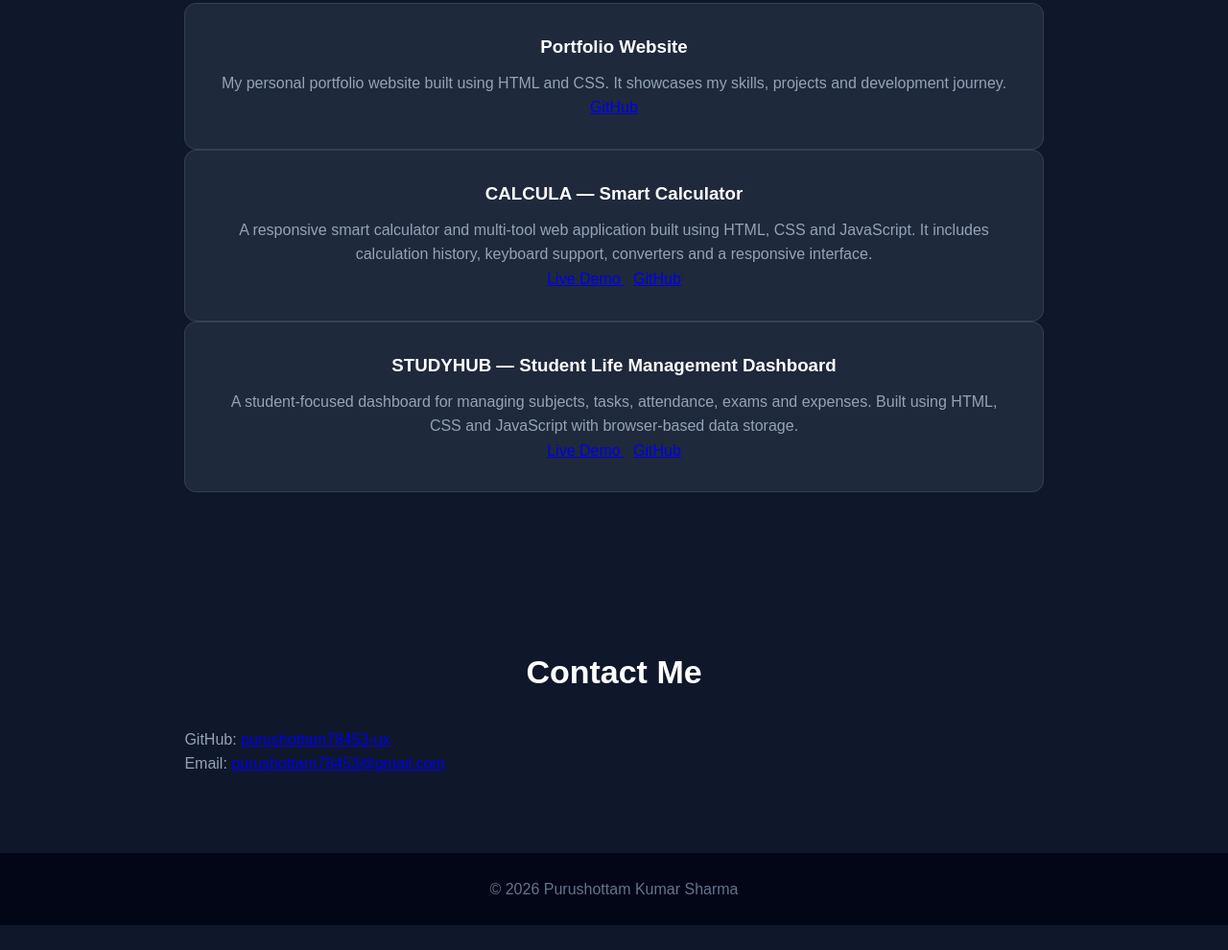
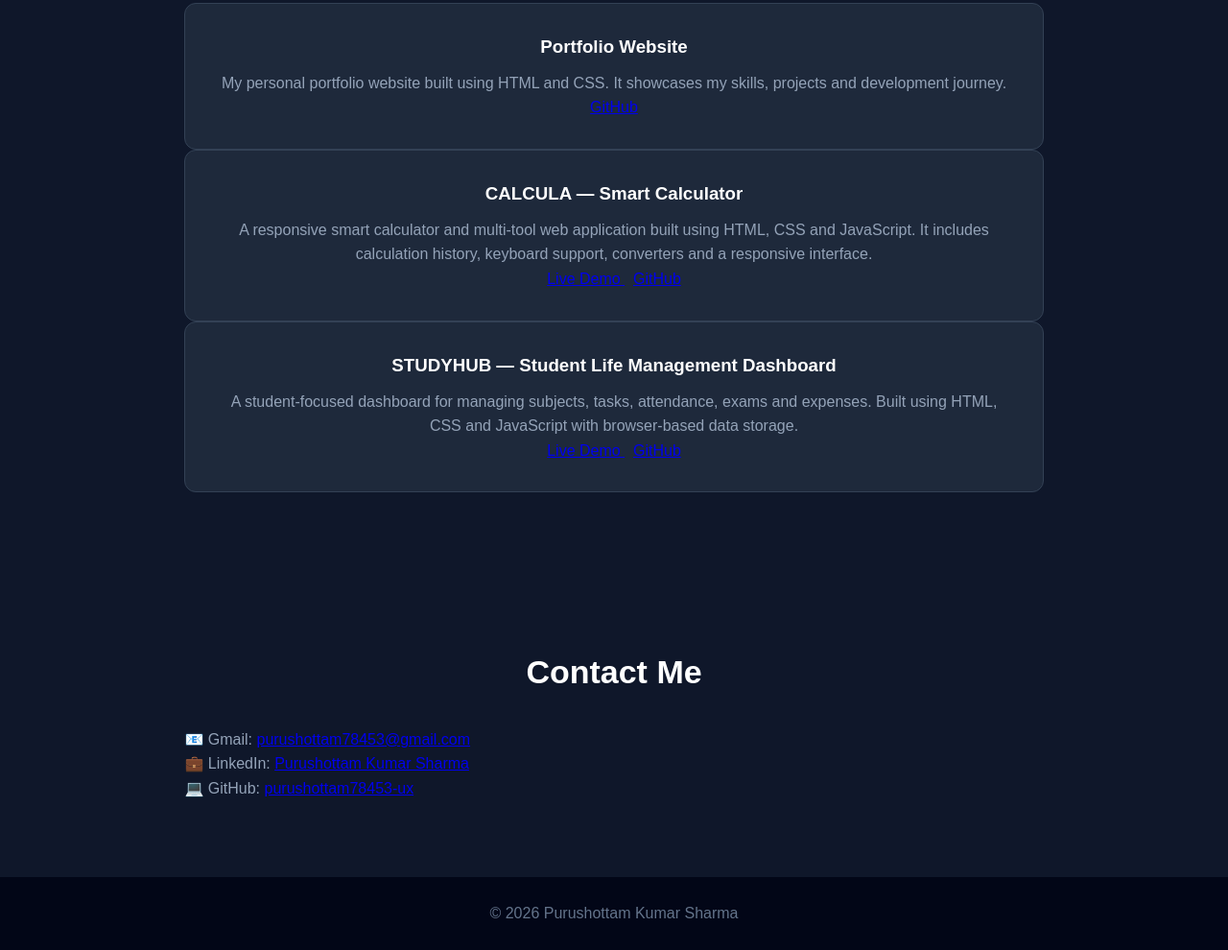
Before and after one commit to purushottam78453-ux/portfolio, a plain HTML site: page index.html in a window 1280 px wide. Shown: the part 1494-2484 px from the top of the page at 96% size. Before the commit the page ends 2458 px from the top, so only its background shows below. Drawn offline with Linux system fonts and the light colour scheme.

Commit message:
feat: add LinkedIn and contact links

```diff
--- a/index.html
+++ b/index.html
@@ -159,16 +159,25 @@
         <h2>Contact Me</h2>
 
         <p>
-            GitHub:
-            <a href="https://github.com/purushottam78453-ux" target="_blank">
-                purushottam78453-ux
+            📧 Gmail:
+            <a href="mailto:purushottam78453@gmail.com">
+                purushottam78453@gmail.com
             </a>
         </p>
 
         <p>
-            Email:
-            <a href="mailto:purushottam78453@gmail.com">
-                purushottam78453@gmail.com
+            💼 LinkedIn:
+            <a href="https://www.linkedin.com/in/purushottam-sharma-041544439/"
+               target="_blank">
+                Purushottam Kumar Sharma
+            </a>
+        </p>
+
+        <p>
+            💻 GitHub:
+            <a href="https://github.com/purushottam78453-ux"
+               target="_blank">
+                purushottam78453-ux
             </a>
         </p>
 
```
